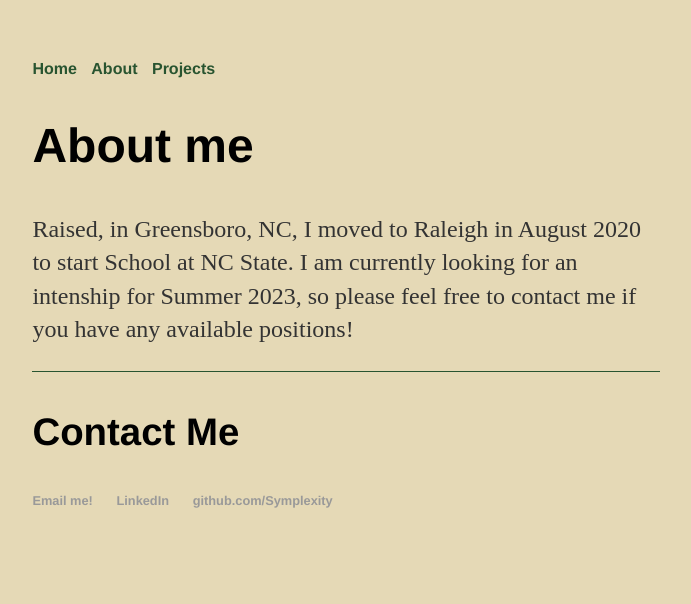
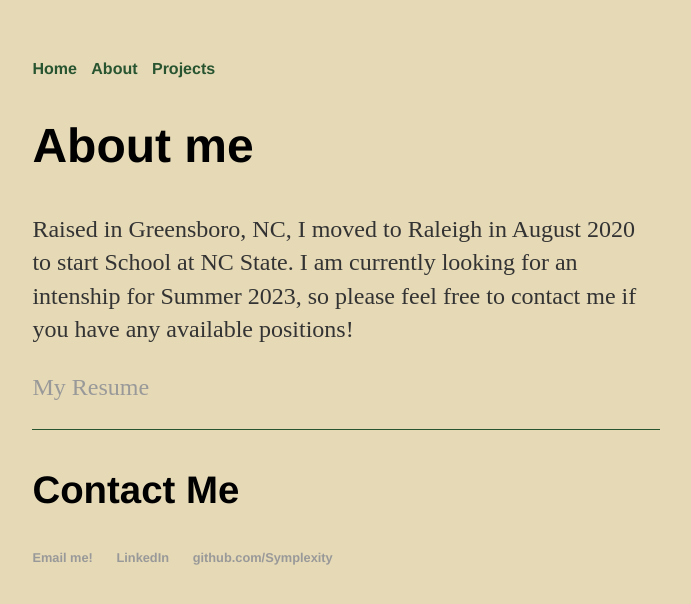
Before and after one commit to Symplexity/Symplexity.github.io, a Jekyll site: the page built from about/index.html, in a window 1280 px wide. Shown: the top 604 px of the page, without its empty margins (294-985 px from the left). Built offline with Jekyll 4.4.1, drawn with Linux system fonts in a browser that asks for light colours.

Commit message:
Update index.html
Added a link to resume

```diff
--- a/about/index.html
+++ b/about/index.html
@@ -4,7 +4,12 @@ title: About me
 ---
 
     <h2>{{ page.title }}</h2>
-    <p>
-        Raised, in Greensboro, NC, I moved to Raleigh in August 2020 to start School at NC State. I am currently
-        looking for an intenship for Summer 2023, so please feel free to contact me if you have any available positions!
-    </p>
+    <div class="about">
+        <p>
+            Raised in Greensboro, NC, I moved to Raleigh in August 2020 to start School at NC State. I am currently
+            looking for an intenship for Summer 2023, so please feel free to contact me if you have any available positions!
+        </p>
+    </div>
+    <div class="resume">
+        <p><a href="Symplexity.github.io/Documents/Resume.pdf">My Resume</a></p>
+    </div>
```
